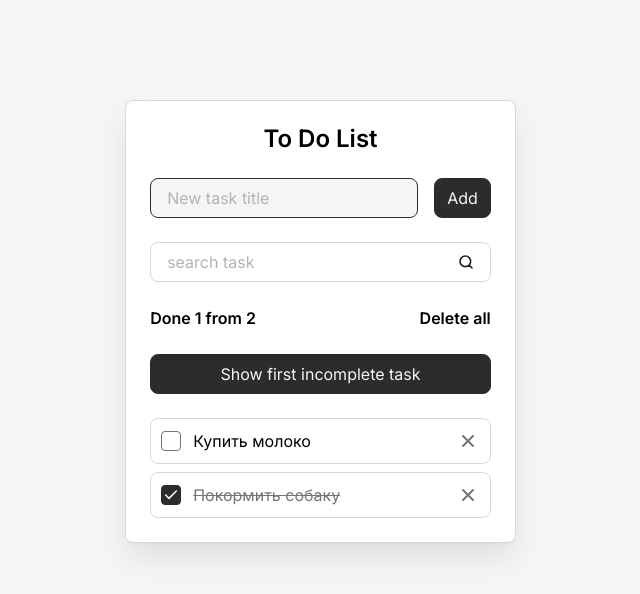
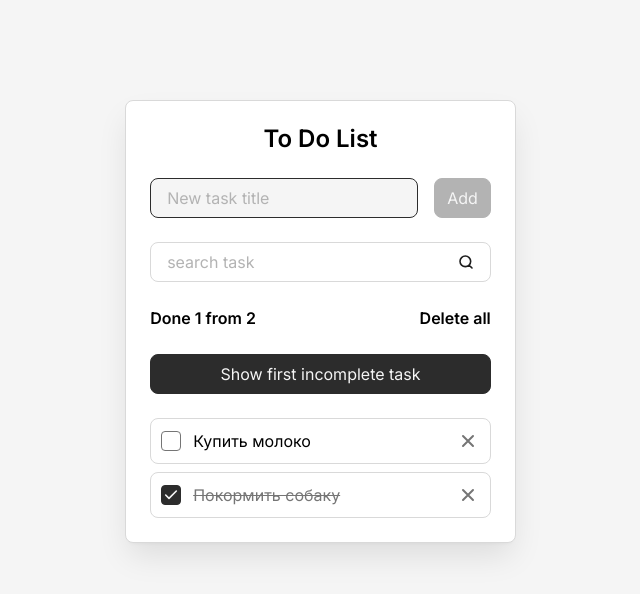
Before and after one commit to assaup/todo-react, a React (Vite) app: page / in a window 1280 px wide. Shown: the top 594 px of the page, without its empty margins (312-952 px from the left). Built offline with nearby package versions, Linux system fonts and the light colour scheme.

Commit message:
simple validation form

```diff
--- a/src/components/AddTaskForm.jsx
+++ b/src/components/AddTaskForm.jsx
@@ -1,4 +1,4 @@
-import { useContext } from "react"
+import { useContext, useState } from "react"
 import Button from "./Button"
 import Field from "./Field"
 import { TasksContext } from "../context/TasksContext"
@@ -12,21 +12,46 @@
         newTaskInputRef,
     } = useContext(TasksContext)
 
+    const [error, setError] = useState('')
+    const clearNewTaskTitle = newTaskTitle.trim()
+    const isNewTaskTitleEmpty = clearNewTaskTitle.length === 0
+
     const onSubmit = (event) => {
         event.preventDefault()
-        addTask()
+
+        if(!isNewTaskTitleEmpty){
+            addTask(clearNewTaskTitle)
+        }
     }
+
+    const onInput = (event) => {
+        const { value } = event.target
+
+        const clearValue = value.trim()
+        const hasOnlySpaced = value.length > 0 && clearValue.length === 0
+
+        setNewTaskTitle(value)
+        setError(hasOnlySpaced ? 'The task cannot be empty' : '')
+    }
+
+
     return (
         <form className="todo__form" onSubmit={onSubmit}>
             <Field
                 className='todo__field'
                 label="New task title"
                 id="new-task"
+                error={error}
                 value={newTaskTitle}
-                onInput={({target}) => setNewTaskTitle(target.value)}
+                onInput={onInput}
                 ref={newTaskInputRef}
             />
-            <Button type="submit">Add</Button>
+            <Button
+                type="submit"
+                isDisabled={isNewTaskTitleEmpty}
+            >
+                Add
+            </Button>
         </form>
     )
 }
--- a/src/components/Button.jsx
+++ b/src/components/Button.jsx
@@ -4,13 +4,14 @@
         type = 'button',
         children,
         onClick,
+        isDisabled
     } = props
     return (
         <button
             className={`button ${className}`}
             type={type}
             onClick={onClick}
-
+            disabled={isDisabled}
         >
             {children}
         </button>
--- a/src/components/Field.jsx
+++ b/src/components/Field.jsx
@@ -7,6 +7,7 @@
         value,
         onInput,
         ref,
+        error,
     } = props
 
     return (
@@ -18,7 +19,7 @@
             {label}
           </label>
           <input
-            className="field__input"
+            className={`field__input ${error ? 'is-invalid' : ''}`}
             id={id}
             placeholder=" "
             autoComplete="off"
@@ -27,6 +28,9 @@
             value={value}
             ref={ref}
           />
+          {error && (
+            <span className="field__error" title={error}>{error}</span>
+          )}
         </div>
     )
 }
--- a/src/hooks/useTasks.js
+++ b/src/hooks/useTasks.js
@@ -43,11 +43,10 @@
         )
     }, [tasks])
 
-    const addTask = useCallback(() => {
-        if (newTaskTitle.trim().length > 0) {
+    const addTask = useCallback((title) => {
         const newTask = {
             id: crypto?.randomUUID() ?? Date.now().toString(),
-                 title: newTaskTitle,
+            title,
             isDone: false,
         }
 
@@ -55,8 +54,7 @@
         setNewTaskTitle('')
         setSearchQuery('')
         newTaskInputRef.current.focus()
-        }
-    }, [newTaskTitle])
+    }, [])
 
     useEffect( ()=>{
         saveTasks(tasks)
--- a/src/styles/components/button.css
+++ b/src/styles/components/button.css
@@ -9,12 +9,21 @@
   border: 1px solid var(--color-dark-2);
   border-radius: var(--border-radius);
 
-  &:hover {
-    color: var(--color-dark-2);
-    background-color: transparent;
+  &:not(:disabled){
+    &:hover {
+      color: var(--color-dark-2);
+      background-color: transparent;
+    }
+
+    &:active {
+      scale: 1.05;
+    }
   }
 
-  &:active {
-    scale: 1.05;
+  &:disabled {
+    background: var(--color-gray-3);
+    border-color: var(--color-gray-3);
+    cursor: not-allowed;
+
   }
 }
--- a/src/styles/components/field.css
+++ b/src/styles/components/field.css
@@ -46,4 +46,19 @@
       background-repeat: no-repeat;
     }
   }
+
+  &.is-invalid{
+    border-color: red;
+  }
 }
+.field__error{
+  position: absolute;
+  top: 100%;
+  left: 0;
+  font-size: 12px;
+  color: red;
+  text-overflow: ellipsis;
+  overflow: hidden;
+  white-space: nowrap;
+  max-width: 100%;
+}
```
Lines whose indentation alone changed are shown as unchanged.
